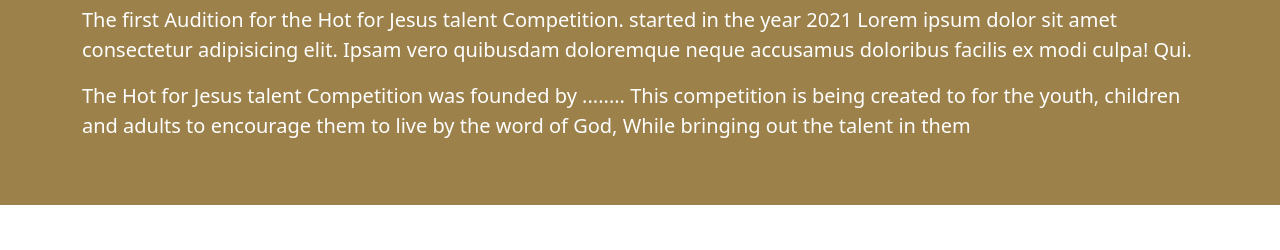
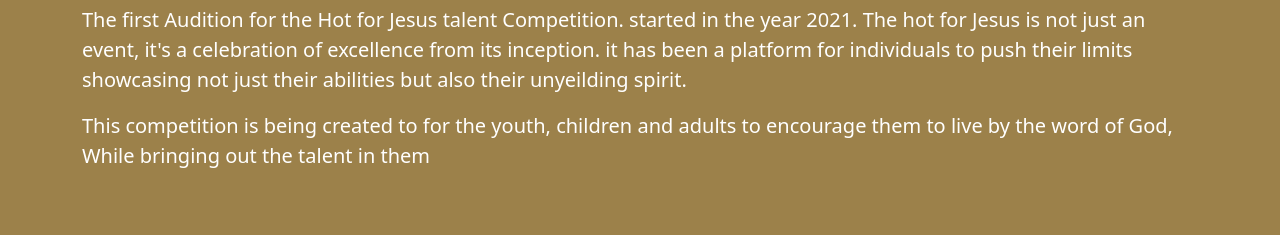
Before and after one commit to bestbrain06/hot-for-jesus-website-, a plain HTML site: page index.html in a window 1280 px wide. Shown: the part 504-754 px from the top of the page. Drawn offline with Linux system fonts and the light colour scheme.

Commit message:
made some changes

```diff
--- a/index.html
+++ b/index.html
@@ -92,15 +92,15 @@
             <h2 class="hidden">A litle About Us</h2>
             <p class="lead hidden">
               The first Audition for the Hot for Jesus talent Competition.
-              started in the year 2021 Lorem ipsum dolor sit amet consectetur
-              adipisicing elit. Ipsam vero quibusdam doloremque neque accusamus
-              doloribus facilis ex modi culpa! Qui.
+              started in the year 2021. The hot for Jesus is not just an event,
+              it's a celebration of excellence from its inception. it has been a
+              platform for individuals to push their limits showcasing not just
+              their abilities but also their unyeilding spirit.
             </p>
             <p class="lead hidden">
-              The Hot for Jesus talent Competition was founded by ........ This
-              competition is being created to for the youth, children and adults
-              to encourage them to live by the word of God, While bringing out
-              the talent in them
+              This competition is being created to for the youth, children and
+              adults to encourage them to live by the word of God, While
+              bringing out the talent in them
             </p>
           </div>
           <div></div>
```
